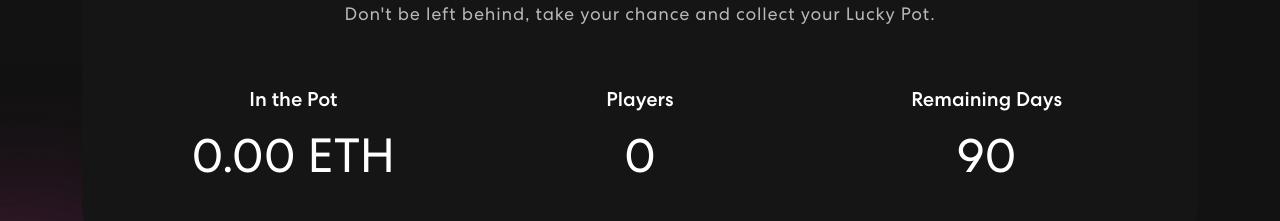
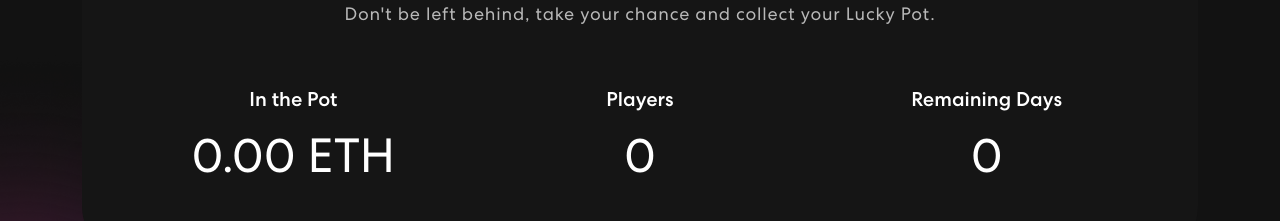
Before and after one commit to xdimension/Dhakon, a React (Create React App) app in the folder client/: page / in a window 1280 px wide. Shown: the part 780-1001 px from the top of the page. Built offline with nearby package versions, Linux system fonts and the light colour scheme; no server answers.

Commit message:
fix remainingDays calculation

```diff
--- a/client/src/components/Stats.js
+++ b/client/src/components/Stats.js
@@ -9,7 +9,13 @@ export function Stats()
 {
     const { gameRound, roundEndsAt, numOfPlayers, balance } = useContext(Web3Context)
 
-    let remainingDays = parseInt((new Date(roundEndsAt * 1000) - (new Date()))  / (1000 * 3600 * 24))
+    let startingDays = 0;
+    let remainingDays = 0;
+
+    if (roundEndsAt > 0) {
+        startingDays = 90;
+        remainingDays =  parseInt((new Date(roundEndsAt * 1000) - (new Date()))  / (1000 * 3600 * 24));
+    }
 
     return (
         <section className="stat" id="stats">
@@ -38,7 +44,7 @@ export function Stats()
                                     <Col className="item" sm={12} md={4}>
                                         <h5>Remaining Days</h5>
                                         <span className="counter">
-                                            <CountUp start={90} end={remainingDays} duration={3} />
+                                            <CountUp start={startingDays} end={remainingDays} duration={3} />
                                         </span>
                                     </Col>
                                 </Row>)}
```
